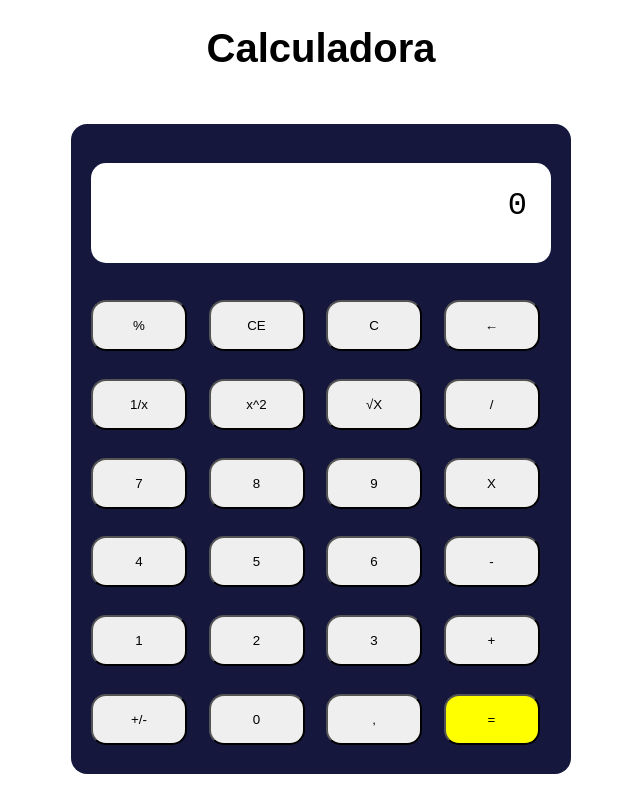
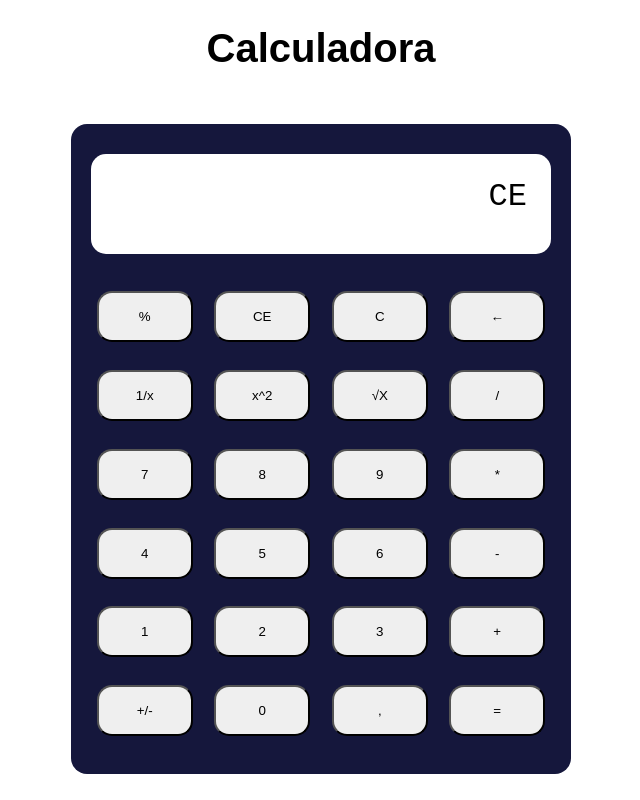
Before and after one commit to alfonn13/Calculator, a plain HTML site: page index.html in a window 1280 px wide. Both pictures are taken after a click on the button "CE". Shown: the whole page, without its empty margins (319-959 px from the left). Drawn offline with Linux system fonts and the light colour scheme.

Commit message:
Actualizacion js

```diff
--- a/assets/index.js
+++ b/assets/index.js
@@ -0,0 +1,40 @@
+const pantalla = document.querySelector(".pantalla");
+const botones =document.querySelectorAll(".btn");
+
+
+botones.forEach(boton => {
+    boton.addEventListener("click", () => {
+        const botonApretado = boton.textContent;
+
+        if(boton.id === "c"){
+            pantalla.textContent = "0";
+            return;
+        }
+
+        if(boton.id === "borrar"){
+            if(pantalla.textContent.length === 1 || pantalla.textContent === "Error"){
+                pantalla.textContent = "0";
+            }else{
+                pantalla.textContent = pantalla.textContent.slice(0, -1);
+            }
+            return;
+        }
+
+        if(boton.id === "igual"){
+            try{
+                pantalla.textContent = eval(pantalla.textContent);
+            }catch{
+                pantalla.textContent = ("Error!!")
+            }
+            return;
+        }
+
+        if(pantalla.textContent==="0"){
+            pantalla.textContent = botonApretado;
+        }else{
+            pantalla.textContent+=botonApretado;
+        }
+
+
+    })
+})
--- a/index.html
+++ b/index.html
@@ -14,8 +14,8 @@
         <div class="pantalla">0</div>
         <button class="btn">%</button>
         <button class="btn">CE</button>
-        <button class="btn">C</button>
-        <button class="btn">←</button>
+        <button class="btn" id="c">C</button>
+        <button class="btn" id="borrar">←</button>
         <button class="btn">1/x</button>
         <button class="btn">x^2</button>
         <button class="btn">√X</button>
@@ -23,7 +23,7 @@
         <button class="btn">7</button>
         <button class="btn">8</button>
         <button class="btn">9</button>
-        <button class="btn">X</button>
+        <button class="btn">*</button>
         <button class="btn">4</button>
         <button class="btn">5</button>
         <button class="btn">6</button>
@@ -35,8 +35,10 @@
         <button class="btn">+/-</button>
         <button class="btn">0</button>
         <button class="btn">,</button>
-        <button class="btn igual">=</button>
+        <button class="btn" id="igual">=</button>
 
     </div>
+
+    <script src="assets/index.js"></script>
 </body>
 </html>
--- a/style/style.css
+++ b/style/style.css
@@ -27,8 +27,7 @@ body{
     width: 500px;
     height: 650px;
     border-radius: 1rem;
-    justify-content: center;
-    align-items: center;
+    margin: 0 auto;
     gap: 10px;
 }
 
@@ -52,6 +51,7 @@ body{
     width: 6rem;
     height: 3.2rem;
     cursor: pointer;
+    margin: 0 auto;
 }
 
 .btn:hover{
```
